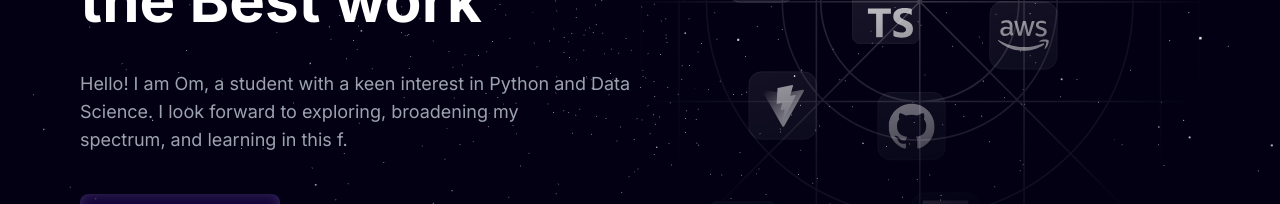
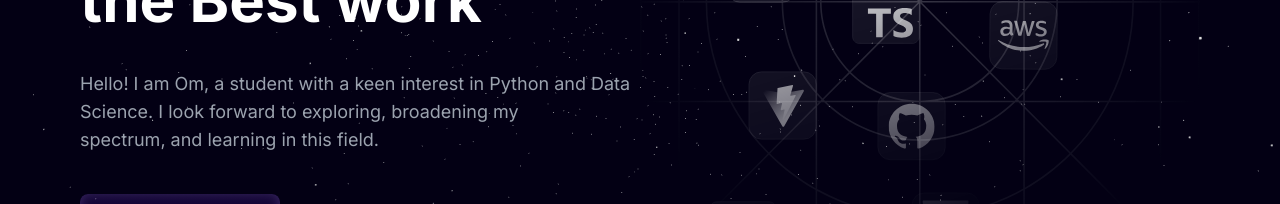
Before and after one commit to ombakale/om-s-portfolio, a Next.js app: page / in a window 1280 px wide. Shown: the part 439-643 px from the top of the page. Built offline with nearby package versions, Linux system fonts and the light colour scheme; a web font is replaced by a local one.

Commit message:
Update HeroContent.tsx

```diff
--- a/components/sub/HeroContent.tsx
+++ b/components/sub/HeroContent.tsx
@@ -47,7 +47,7 @@ const HeroContent = () => {
           className="text-lg text-gray-400 my-5 max-w-[600px]"
         >
            Hello! I am Om, a student with a keen interest in Python and Data Science.
-           I look forward to exploring, broadening my spectrum, and learning in this f.
+           I look forward to exploring, broadening my spectrum, and learning in this field.
         </motion.p>
         <motion.a
           variants={slideInFromLeft(1)}
```
